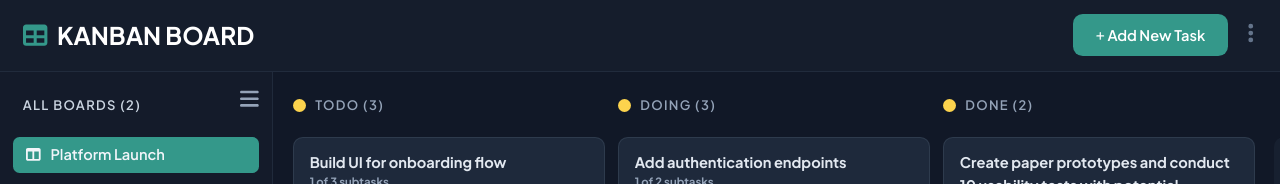
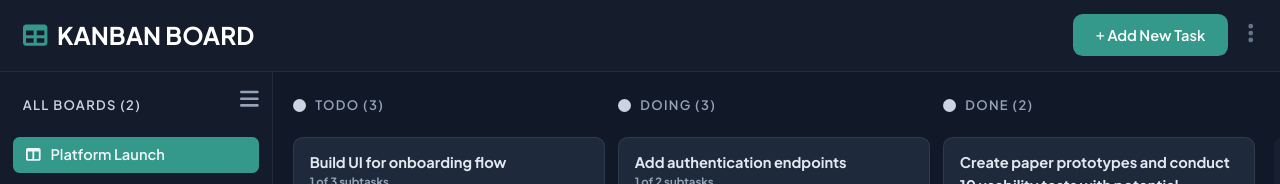
Before and after one commit to julian-br/quick-kanban, a React (Vite) app: page /board/1 in a window 1280 px wide. Shown: the top 184 px of the page. Built offline with nearby package versions, Linux system fonts and the light colour scheme.

Commit message:
adding react hook form

```diff
--- a/package.json
+++ b/package.json
@@ -19,6 +19,7 @@
     "react": "^18.2.0",
     "react-beautiful-dnd": "^13.1.1",
     "react-dom": "^18.2.0",
+    "react-hook-form": "^7.45.4",
     "wouter": "^2.9.2"
   },
   "devDependencies": {
--- a/src/features/kanban-board/KanbanBoard.tsx
+++ b/src/features/kanban-board/KanbanBoard.tsx
@@ -49,7 +49,7 @@ export default function KanbanBoard({ boardId }: KanbanBoardProps) {
   return (
     <DragDropContext onDragEnd={handleTaskDragEnd}>
       {boardQuery.isSuccess && (
-        <div className="h-full pt-7 flex px-4 select-none">
+        <div className="pt-7 flex px-4 select-none">
           {boardQuery.data.columns.map((column) => (
             <KanbanBoardColumn key={column.title} column={column} />
           ))}
--- a/src/features/kanban-board/KanbanBoardColumn.tsx
+++ b/src/features/kanban-board/KanbanBoardColumn.tsx
@@ -11,13 +11,11 @@ export default function KanbanBoardColumn({ column }: KanbanBoardColumnProps) {
 
   return (
     <div className="px-2 shrink-0 basis-[25rem] grow-0">
-      <h3 className="uppercase font-semibold text-slate-400 tracking-widest mb-6">
-        <div className="flex items-center">
-          <span className="w-4 h-4 bg-amber-300 rounded-full mr-3"></span>
-          <span>
-            {column.title} ({ammountOfTask})
-          </span>
-        </div>
+      <h3 className="uppercase font-semibold text-slate-400 tracking-widest mb-6 flex items-center">
+        <span className="w-4 h-4 bg-slate-300 rounded-full mr-3"></span>
+        <span>
+          {column.title} ({ammountOfTask})
+        </span>
       </h3>
       <Droppable droppableId={column.title}>
         {(providedDroppable) => (
```
Also changed, not shown: 1 other file (tests, documents, lock files or other folders).
